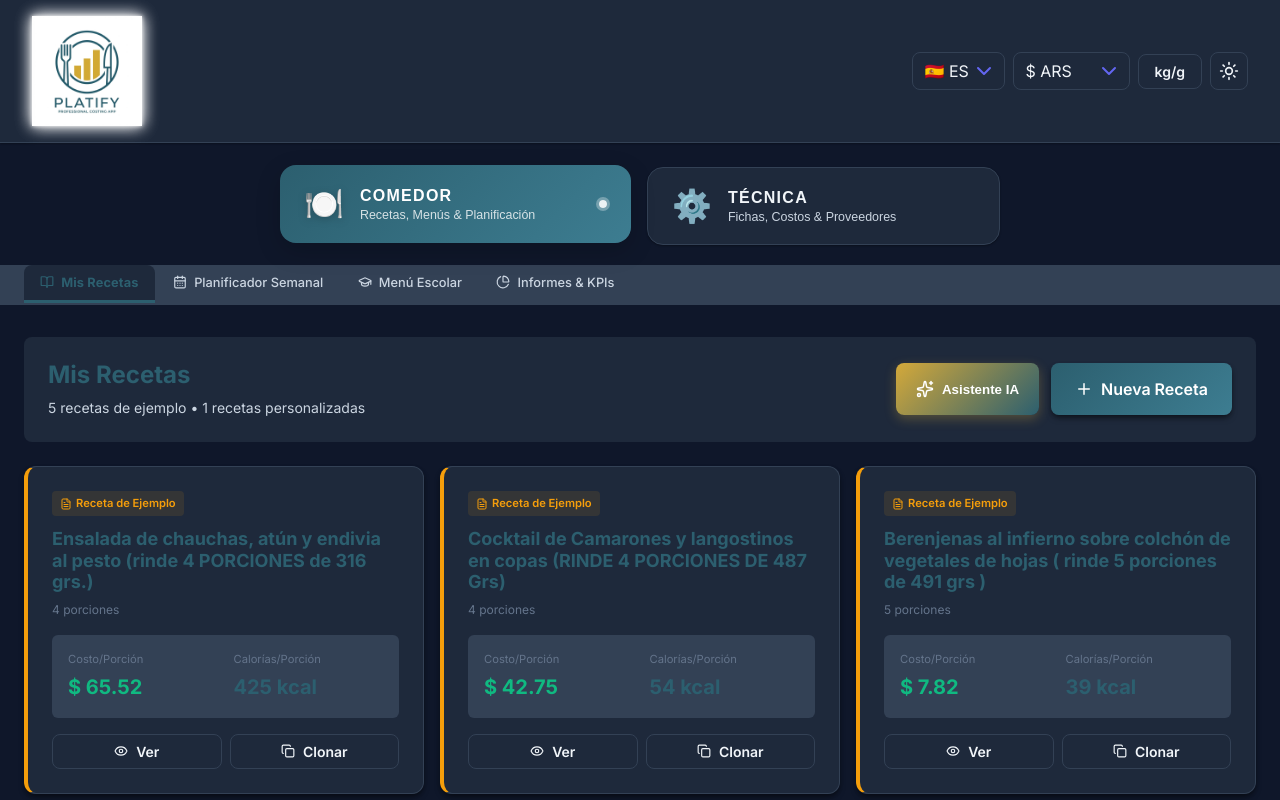
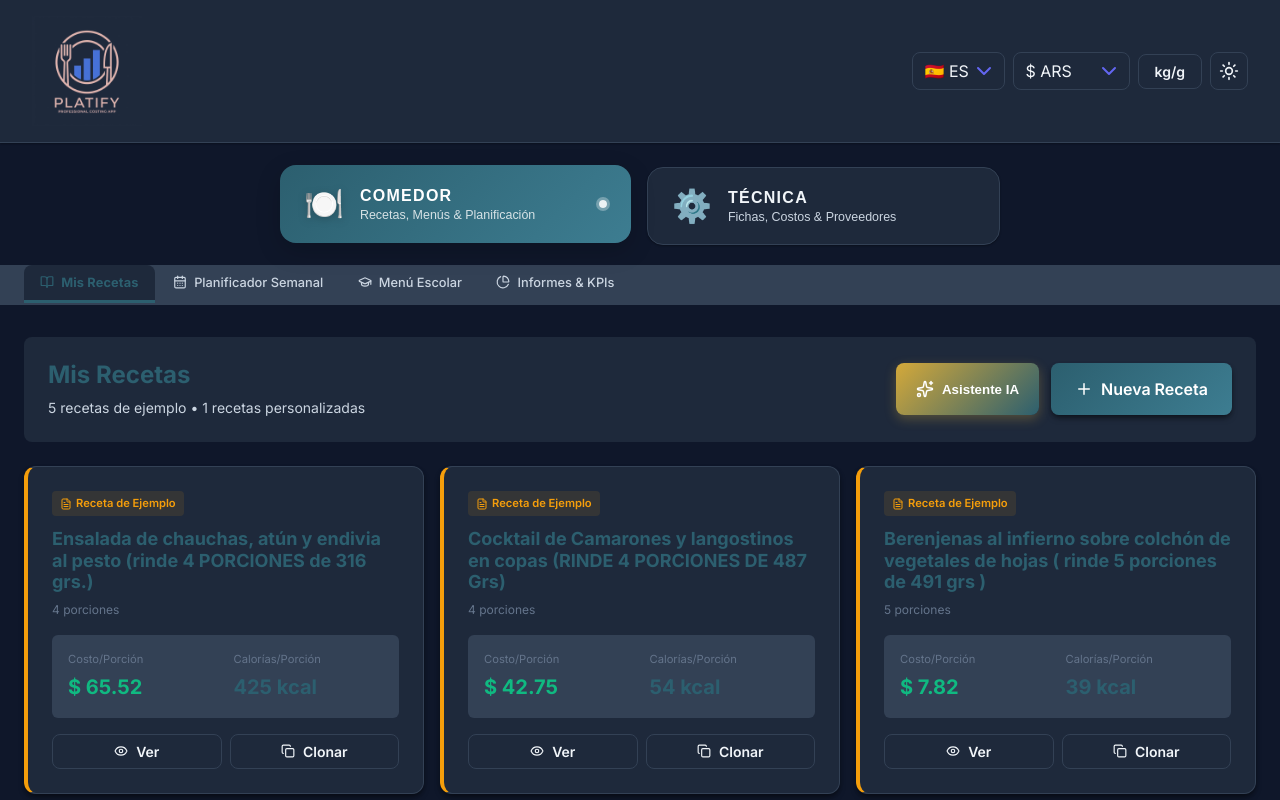
Before and after one commit to mercedesrecalde-webdesign/-platify-recipe-costing, a React (Vite) app: page / in a window 1280 px wide. Shown: the top 800 px of the page. Built offline with nearby package versions, Linux system fonts and the light colour scheme.

Commit message:
style: remover fondo blanco horneado en png usando css blend mode screen y filtro de inversion

```diff
--- a/src/components/Layout/Header.jsx
+++ b/src/components/Layout/Header.jsx
@@ -40,7 +40,8 @@ function Header() {
                         style={{
                             height: '110px',
                             width: 'auto',
-                            filter: theme === 'dark' ? 'drop-shadow(0px 0px 8px rgba(255,255,255,0.8)) drop-shadow(0px 0px 2px #fff)' : 'none',
+                            filter: theme === 'dark' ? 'invert(1)' : 'none',
+                            mixBlendMode: theme === 'dark' ? 'screen' : 'normal',
                             transition: 'all 0.3s ease'
                         }}
                     />
```
